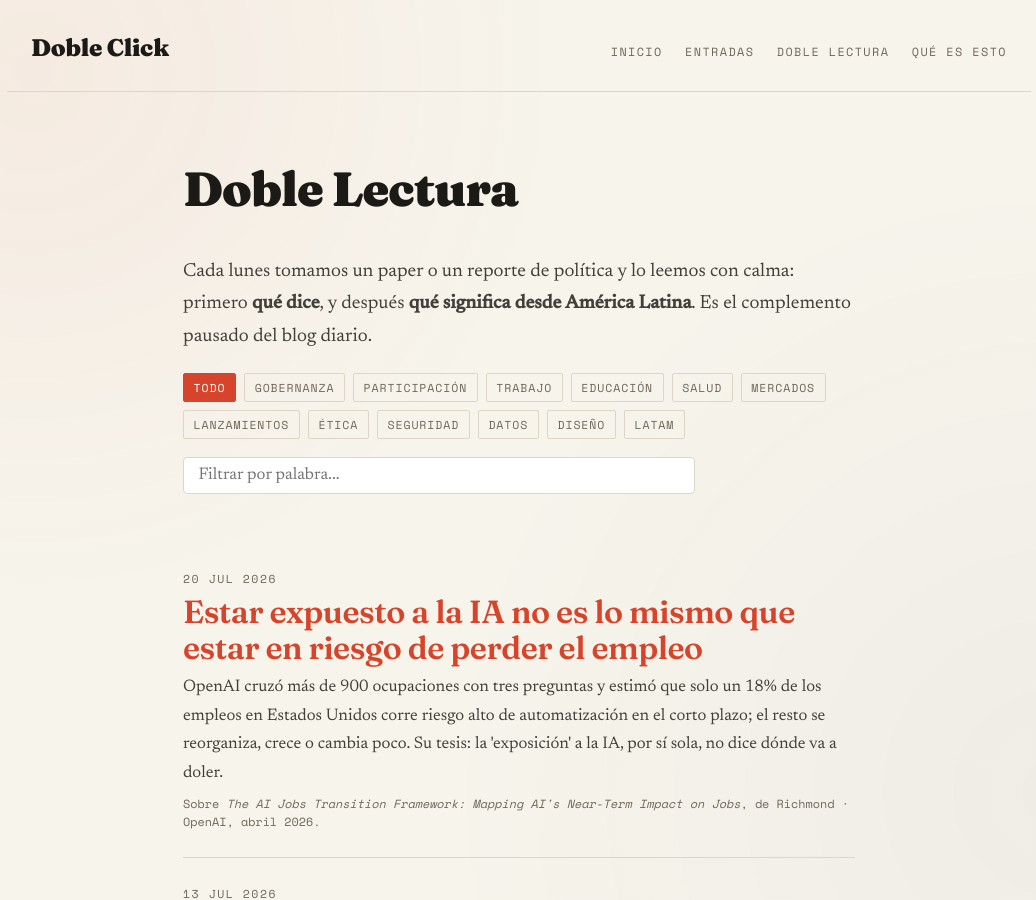
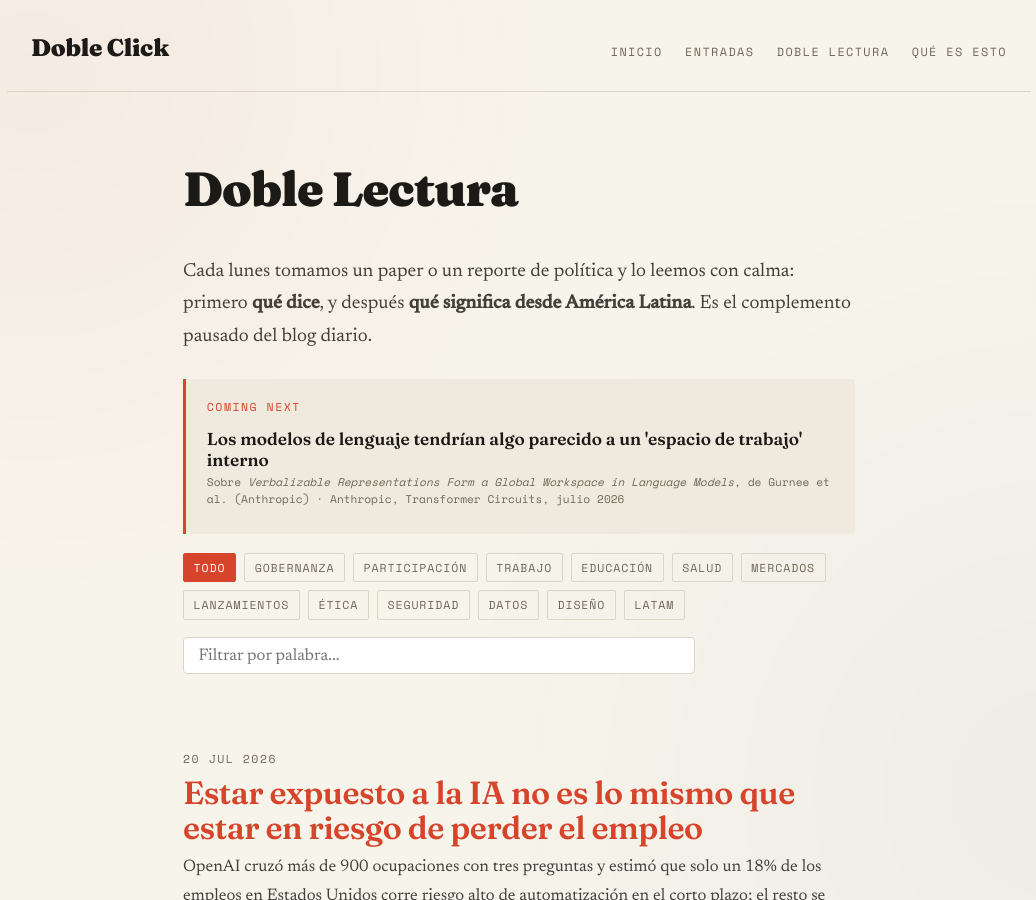
Before and after one commit to jaguridi/doble-click-blog, a Jekyll site: the page built from doble-lectura.html, in a window 1280 px wide and 900 px high. Shown: the whole window, without its empty margins (121-1157 px from the left). Built offline with Jekyll 4.4.1, drawn with Linux system fonts in a browser that asks for light colours.

Commit message:
Coming next: cola tras publicar #14 (queda 1 fuente: global workspace)

```diff
--- a/_data/proximas_lecturas.yml
+++ b/_data/proximas_lecturas.yml
@@ -15,4 +15,8 @@
 #
 # Campos por entrada: titulo (lo que se ve grande), paper, autores, publicado, url (opc.).
 
-[]
+- titulo: "Los modelos de lenguaje tendrían algo parecido a un 'espacio de trabajo' interno"
+  paper: "Verbalizable Representations Form a Global Workspace in Language Models"
+  autores: "Gurnee et al. (Anthropic)"
+  publicado: "Anthropic, Transformer Circuits, julio 2026"
+  url: "https://transformer-circuits.pub/2026/workspace/index.html"
```
